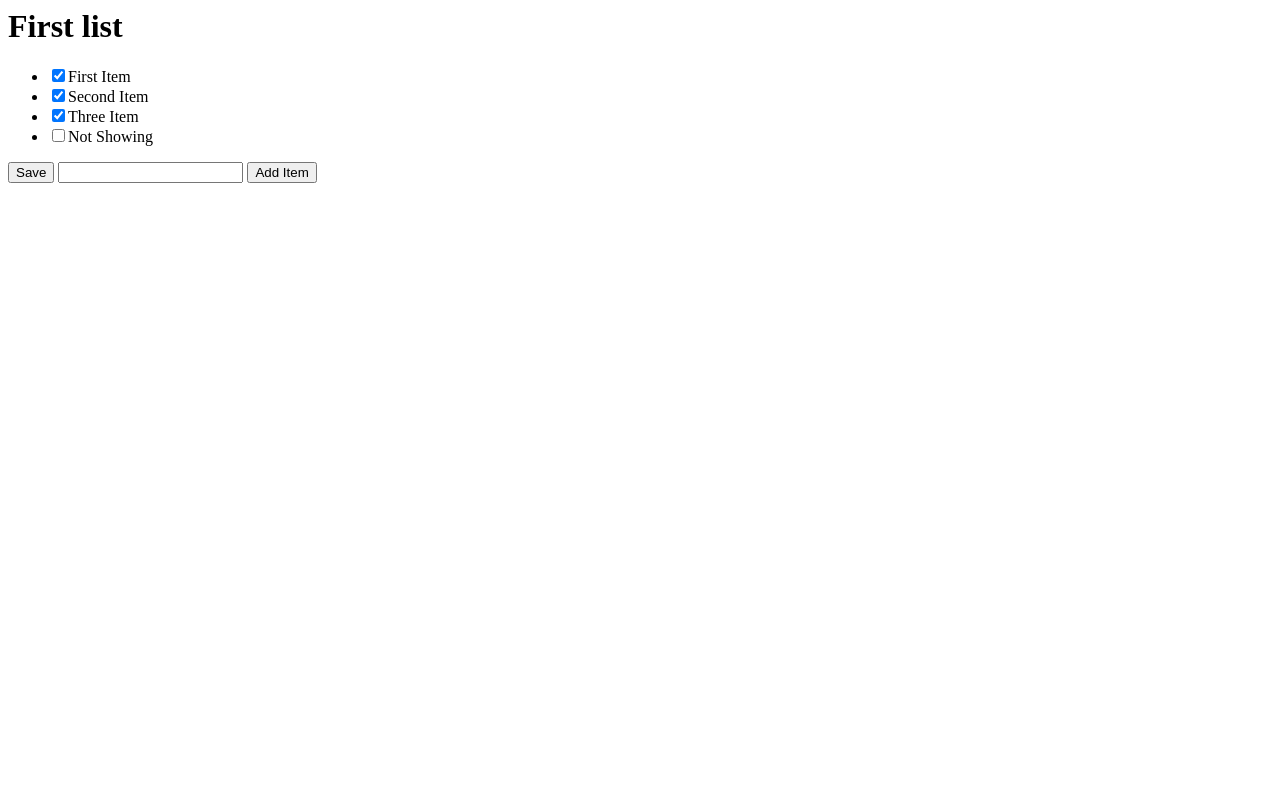
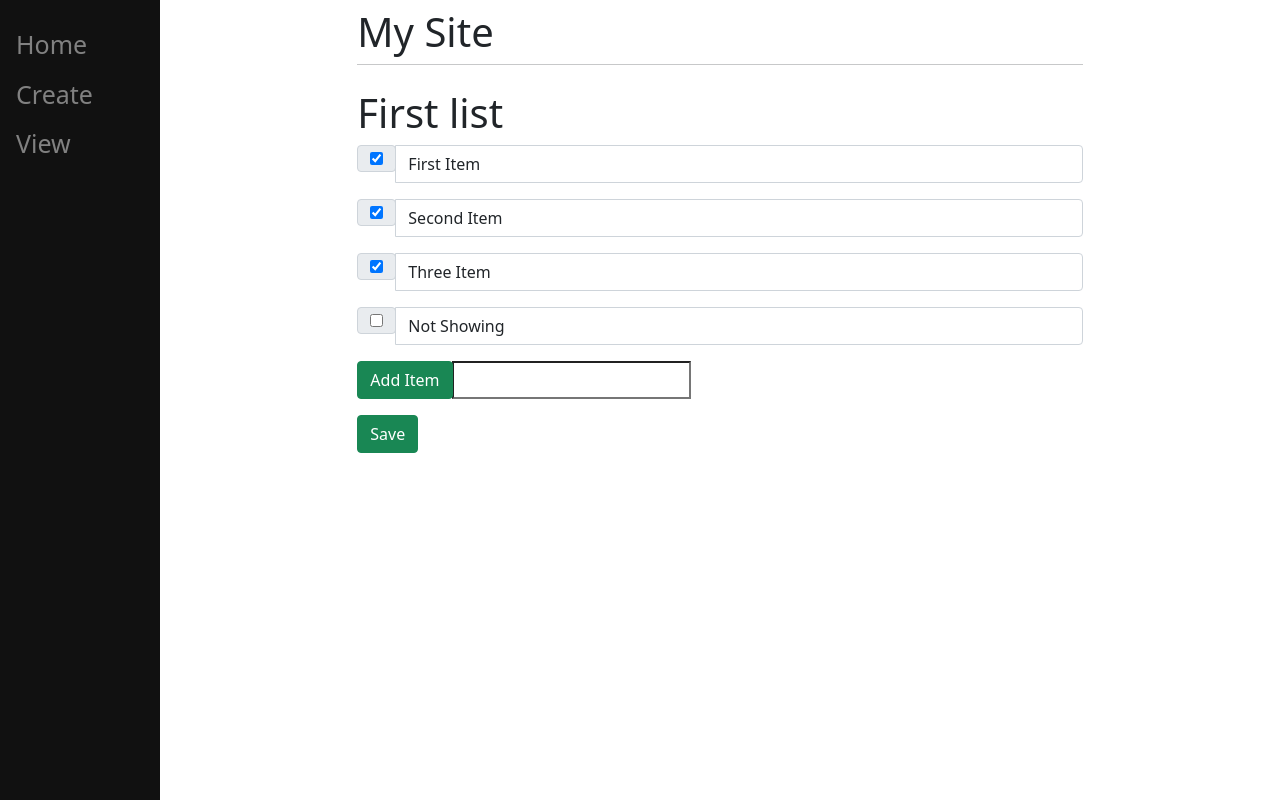
Before and after one commit to daekun0920/django-tutorial, a Django app: page /2 in a window 1280 px wide. Run offline with Django 3.2, Linux system fonts and the light colour scheme; data comes from the database, SQL or seed files in the repository.

Commit message:
django tutorial - 5

```diff
--- a/mysite/main/templates/main/base.html
+++ b/mysite/main/templates/main/base.html
@@ -1,12 +1,56 @@
+<!doctype html>
 <html>
     <head>
+        <style type="text/css">
+            .sidenav {
+                height: 100%;
+                width: 160px;
+                position: fixed;
+                z-index:1;
+                top:0;
+                left:0;
+                background-color:#111;
+                padding-top: 20px;
+                overflow-x: hidden;
+            }
+
+            .sidenav a {
+                padding: 6px 8px 6px 16px;
+                text-decoration: none;
+                font-size:25px;
+                color: #818181;
+                display: block;
+            }
+            .sidenav a:hover {
+                color: #f1f1f1;
+            }
+            .main {
+                margin-left:160px;
+                padding:0px 10px;
+            }
+        </style>
+        <meta charset="utf-8">
+        <meta name="viewport" content="width=device-width, initial-scale=1">
+        <link rel="stylesheet" href="https://cdn.jsdelivr.net/npm/bootstrap@5.0.1/dist/css/bootstrap.min.css" integrity="undefined" crossorigin="anonymous">
+
         <title>{% block title %}Test{% endblock %}</title>
     </head>
     <body>
-        <div id="content" name="content">
-        {% block content %}
-            Hello
-        {% endblock %}
+        <div class="sidenav">
+            <a href="/home">Home</a>
+            <a href="/create">Create</a>
+            <a href="/2">View</a>
         </div>
+        <div id="content" name="content" class="main">
+            <div class="row justify-content-center">
+                <div class="col-8">
+                    <h1 class="mt-2">My Site</h1>
+                    <hr class="mt-0 mb-4">
+                    {% block content %}
+                    {% endblock %}
+                </div>
+            </div>
+        </div>
+        <script src="https://cdn.jsdelivr.net/npm/bootstrap@5.0.1/dist/js/bootstrap.bundle.min.js" integrity="sha384-gtEjrD/SeCtmISkJkNUaaKMoLD0//ElJ19smozuHV6z3Iehds+3Ulb9Bn9Plx0x4" crossorigin="anonymous"></script>
     </body>
 </html>
--- a/mysite/main/templates/main/list.html
+++ b/mysite/main/templates/main/list.html
@@ -5,17 +5,27 @@
     <h1>{{ls.name}}</h1>
     <form method="post" action="#">
         {% csrf_token %}
-        <ul>
-            {% for item in ls.item_set.all %}
+        {% for item in ls.item_set.all %}
+        <div class="input-group mb-3">
+            <div class="input-group-prepend">
+                <div class="input-group-text">
                 {% if item.complete == False %}
-                    <li><input type="checkbox" value="clicked" name="c{{item.id}}" checked>{{item.text}}</li>
+                    <input type="checkbox" value="clicked" name="c{{item.id}}" checked>
                 {% else %}
-                    <li><input type="checkbox" value="clicked" name="c{{item.id}}">{{item.text}}</li>
+                    <input type="checkbox" value="clicked" name="c{{item.id}}">
                 {% endif %}
-            {% endfor %}
-        </ul>
-        <button type="submit" name="save" value="save">Save</button>
-        <input type="text" name="new">
-        <button type="submit" name="newItem" value="newItem">Add Item</button>
+                </div>
+            </div>
+            <input type="text" value="{{item.text}}" class="form-control" />
+        </div>
+        {% endfor %}
+
+        <div class="input-group mb-3">
+            <div class="input-group-prepend">
+                <button type="submit" class="btn btn-success" name="newItem" value="newItem">Add Item</button>
+            </div>
+            <input type="text" name="new">
+        </div>
+        <button type="submit" name="save" class="btn btn-success" value="save">Save</button>
     </form>
 {% endblock %}
```
Also changed, not shown: mysite/main/templates/main/create.html (+8 -4 lines).
